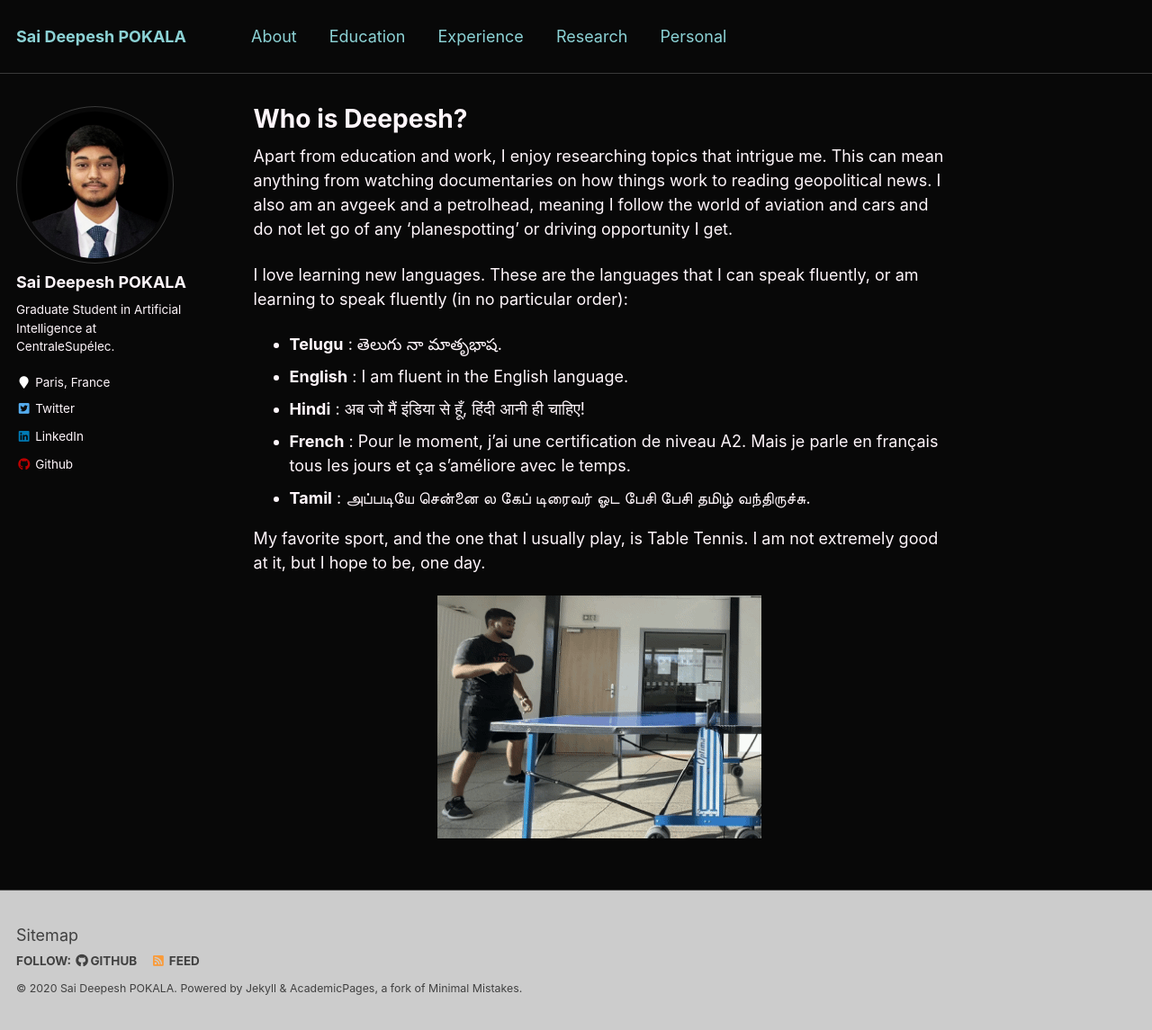
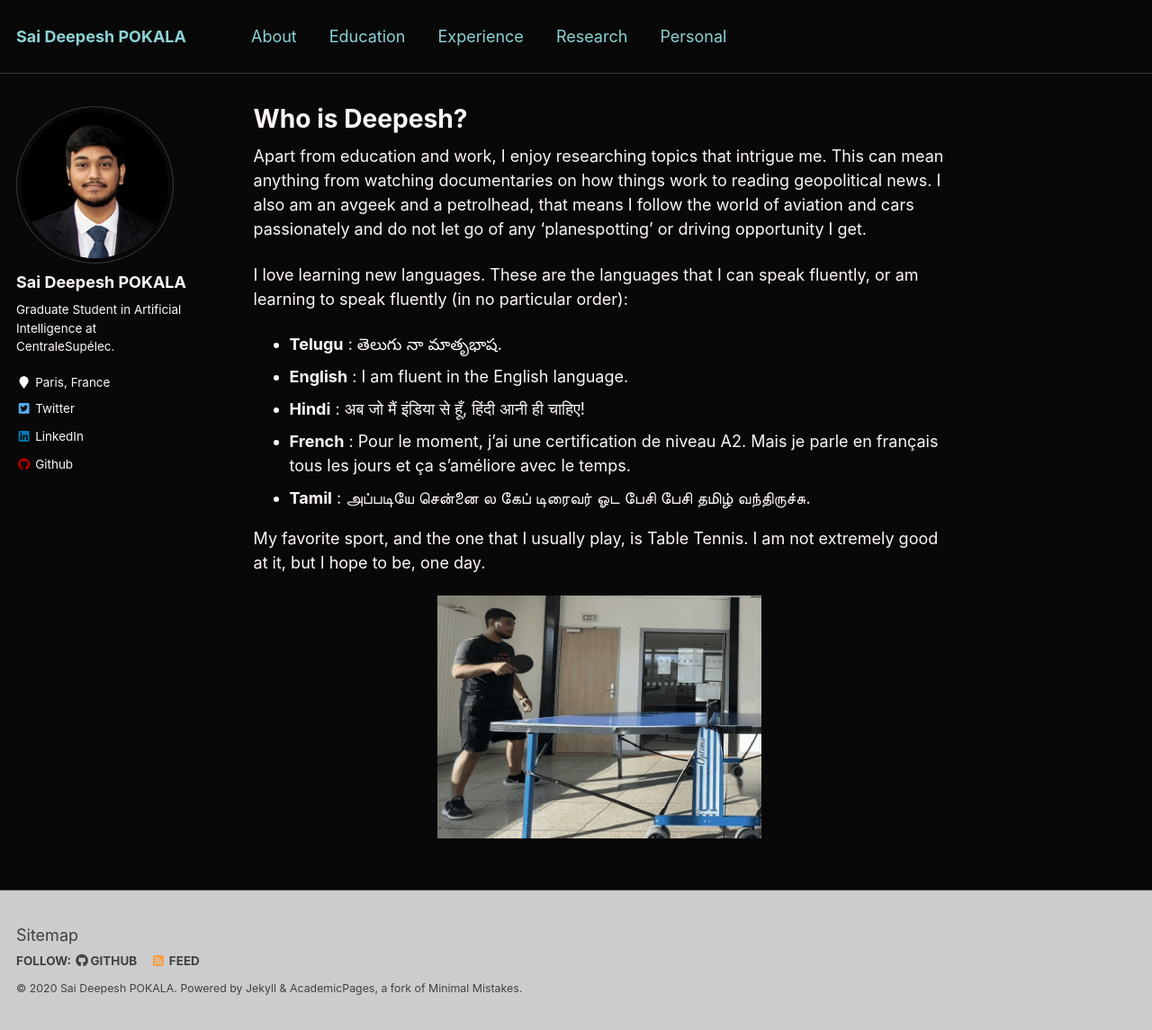
Before and after one commit to saideepesh/saideepesh.github.io, a Jekyll site: the page built from _pages/personal.md, in a window 1280 px wide and 1145 px high. Shown: the whole window at 90% size. Built offline with Jekyll 4.4.1, drawn with Linux system fonts in a browser that asks for light colours.

Commit message:
subtle changes

```diff
--- a/_pages/personal.md
+++ b/_pages/personal.md
@@ -5,7 +5,7 @@ author_profile: true
 classes: wide
 ---
 
-Apart from education and work, I enjoy researching topics that intrigue me. This can mean anything from watching documentaries on how things work to reading geopolitical news. I also am an avgeek and a petrolhead, meaning I follow the world of aviation and cars and do not let go of any 'planespotting' or driving opportunity I get.
+Apart from education and work, I enjoy researching topics that intrigue me. This can mean anything from watching documentaries on how things work to reading geopolitical news. I also am an avgeek and a petrolhead, that means I follow the world of aviation and cars passionately and do not let go of any 'planespotting' or driving opportunity I get.
 
 I love learning new languages. These are the languages that I can speak fluently, or am learning to speak fluently (in no particular order):
 
```
